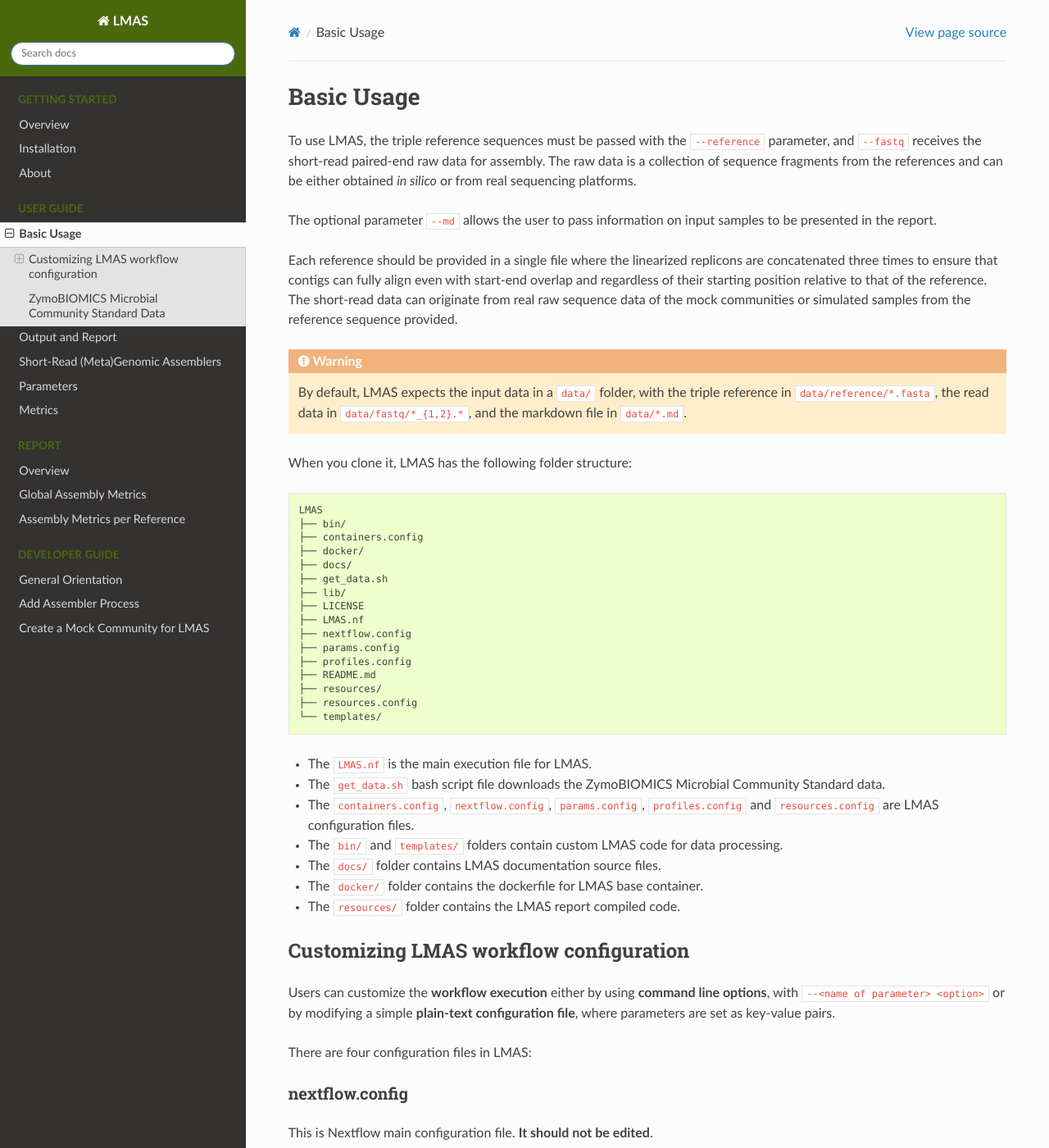
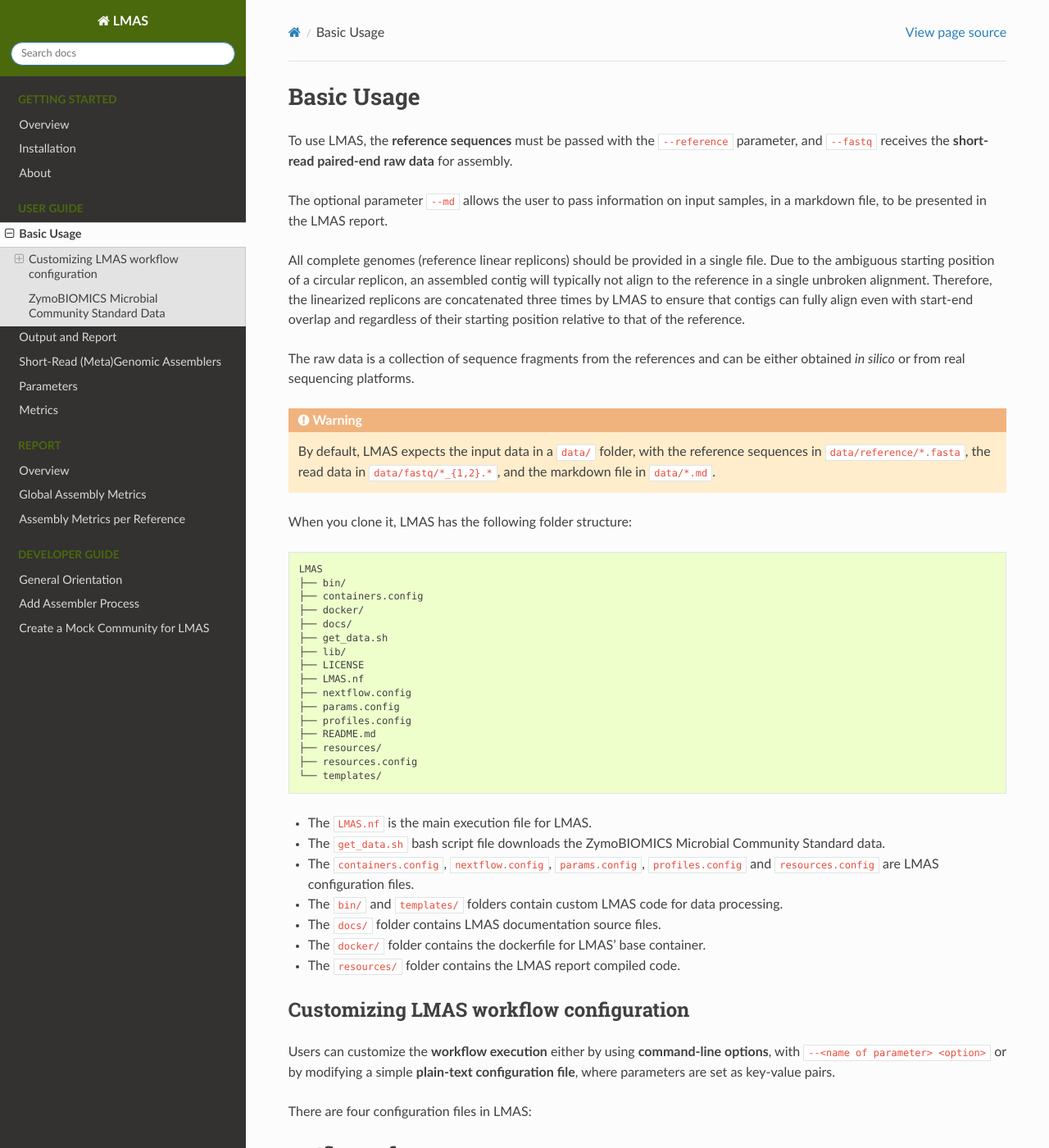
Before and after one commit to B-UMMI/LMAS, a Sphinx documentation site: the page built from docs/user/basic_usage.rst, in a window 1280 px wide and 1400 px high. Shown: the whole window at 82% size. Built offline with Sphinx 7.4.7 and the Read the Docs theme 2.0.0, drawn with Linux system fonts in a browser that asks for light colours; some of the changed text lies outside the part shown.

Commit message:
fix typos

```diff
--- a/docs/user/basic_usage.rst
+++ b/docs/user/basic_usage.rst
@@ -1,18 +1,22 @@
 Basic Usage
 ===========
 
-To use LMAS, the triple reference sequences must be passed with the ``--reference`` parameter, and ``--fastq``
-receives the short-read paired-end raw data for assembly. The raw data is a collection of sequence fragments
+To use LMAS, the **reference sequences** must be passed with the ``--reference`` parameter, and ``--fastq``
+receives the **short-read paired-end raw data** for assembly.
+
+The optional parameter ``--md`` allows the user to pass information on input samples, in a markdown file, to be
+presented in the LMAS report.
+
+All complete genomes (reference linear replicons) should be provided in a single file.
+Due to the ambiguous starting position of a circular replicon, an assembled contig will typically not align to
+the reference in a single unbroken alignment. Therefore, the linearized replicons are concatenated
+three times by LMAS to ensure that contigs can fully align even with start-end overlap and regardless of
+their starting position relative to that of the reference.
+
+The raw data is a collection of sequence fragments
 from the references and can be either obtained *in silico* or from real sequencing platforms.
 
-The optional parameter ``--md`` allows the user to pass information on input samples to be presented in the report.
-
-Each reference should be provided in a single file where the linearized replicons are concatenated three times to ensure
-that contigs can fully align even with start-end overlap and regardless of their starting position relative to that of
-the reference. The short-read data can originate from real raw sequence data of the mock communities or simulated
-samples from the reference sequence provided.
-
-.. warning:: By default, LMAS expects the input data in a ``data/`` folder, with the triple reference in ``data/reference/*.fasta``, the read data in ``data/fastq/*_{1,2}.*``, and the markdown file in ``data/*.md``.
+.. warning:: By default, LMAS expects the input data in a ``data/`` folder, with the reference sequences in ``data/reference/*.fasta``, the read data in ``data/fastq/*_{1,2}.*``, and the markdown file in ``data/*.md``.
 
 When you clone it, LMAS has the following folder structure:
 
@@ -40,14 +44,14 @@
 * The ``containers.config``, ``nextflow.config``, ``params.config``, ``profiles.config`` and ``resources.config`` are LMAS configuration files.
 * The ``bin/`` and ``templates/`` folders contain custom LMAS code for data processing.
 * The ``docs/`` folder contains LMAS documentation source files.
-* The ``docker/`` folder contains the dockerfile for LMAS base container.
+* The ``docker/`` folder contains the dockerfile for LMAS' base container.
 * The ``resources/`` folder contains the LMAS report compiled code.
 
 
 Customizing LMAS workflow configuration
 ---------------------------------------
 
-Users can customize the **workflow execution** either by using **command line options**, with ``--<name of parameter> <option>``
+Users can customize the **workflow execution** either by using **command-line options**, with ``--<name of parameter> <option>``
 or by modifying a simple **plain-text configuration file**, where parameters are set as key-value pairs.
 
 There are four configuration files in LMAS:
@@ -68,26 +72,26 @@
 The ``containers.config`` file includes the container directive for each process in LMAS.
 These containers are retrieved from **dockerhub** if they do not exist locally yet.
 
-.. warning:: You can change the container string to any other value, but it should point to an image that exist on dockerhub or locally.
+.. warning:: You can change the container string to any other value, but it should point to an image that exists on dockerhub or locally.
 
 profiles.config
 ^^^^^^^^^^^^^^^
 
 The ``profiles.config`` file includes a set of pre-made profiles with all possible combinations of executors and container engines.
-You can add new ones or modify existing one.
+You can add new ones or modify an existing one.
 
 resources.config
 ^^^^^^^^^^^^^^^^
 
-The ``resources.config`` file includes the **cpus** and **memory** directives provided for each assembler in LMAS.
+The ``resources.config`` file includes the **CPUs** and **memory** directives provided for each assembler in LMAS.
 
-.. warning:: The **memory** directive increments automatically when a task if retried. If the directive is set to ``{16.Gb*task.attempt}``, the memory used will be 16 Gb multiplied by the number of attempts.
+.. warning:: The **memory** directive increments automatically when a task is retried. If the directive is set to ``{16.Gb*task.attempt}``, the memory used will be 16 Gb multiplied by the number of attempts.
 
 
 ZymoBIOMICS Microbial Community Standard Data
 -------------------------------------------------
 
-As proof-of-concept,the eight bacterial genomes and four plasmids of the
+As a proof-of-concept, the eight bacterial genomes and four plasmids of the
 `ZymoBIOMICS Microbial Community Standards <https://www.zymoresearch.com/collections/zymobiomics-microbial-community-standards>`_
 were used as reference. Raw sequence data of the mock communities, with an even and logarithmic distribution of species,
 and a simulated sample of the evenly distributed reads were generated from the genomes.
@@ -98,7 +102,7 @@
 https://www.ebi.ac.uk/ena/browser/view/ERR2935805, respectively.
 
 A script to download and structure the ZymoBIOMICS data to be used as **default input** for LMAS is provided,
-included in LMAS repository. To run it, simply execute:
+included in LMAS' repository. To run it, simply execute:
 
 .. code-block:: bash
 
```
Also changed, not shown: other parts of docs/user/basic_usage.rst (+1 -1 lines).
